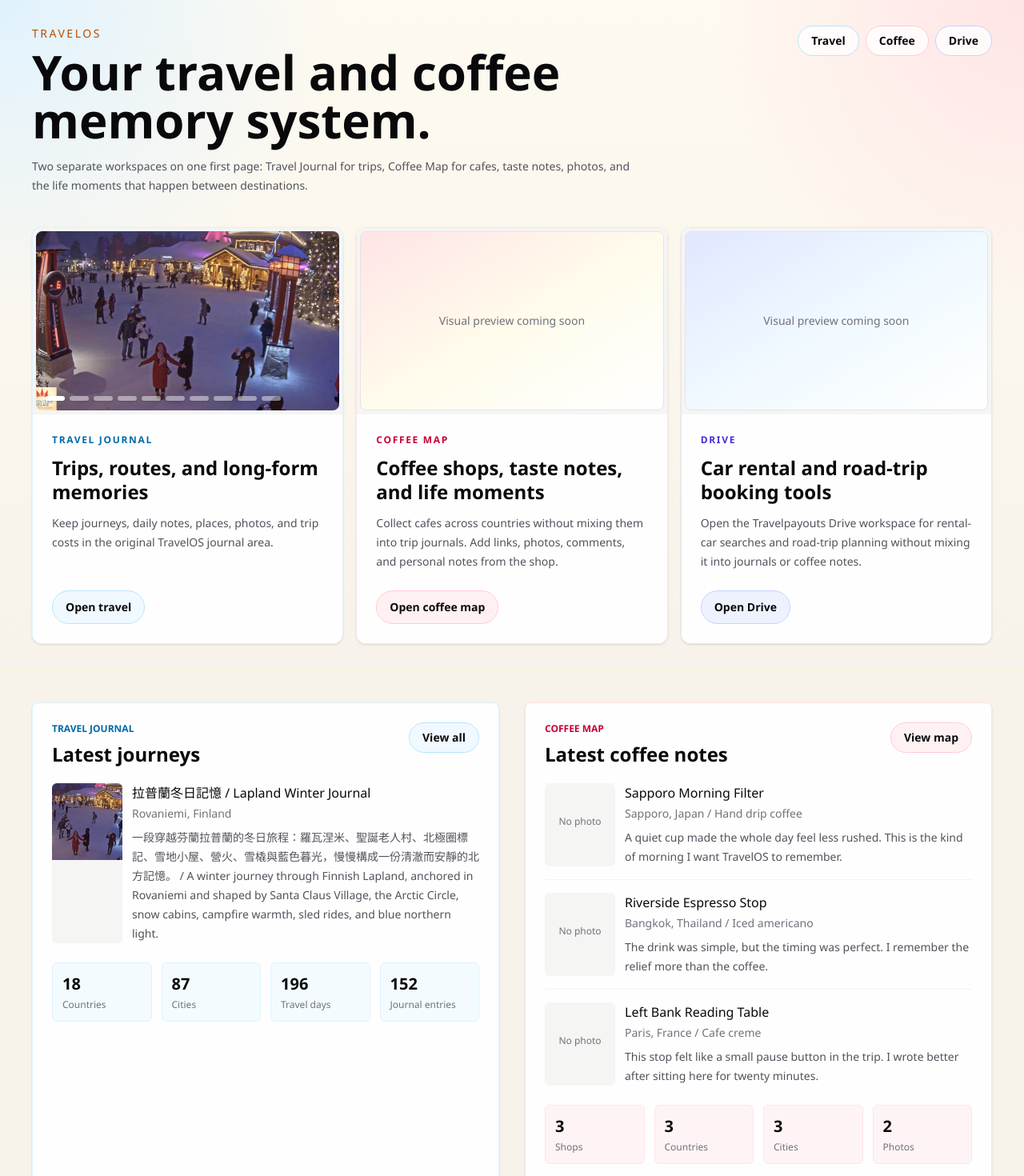
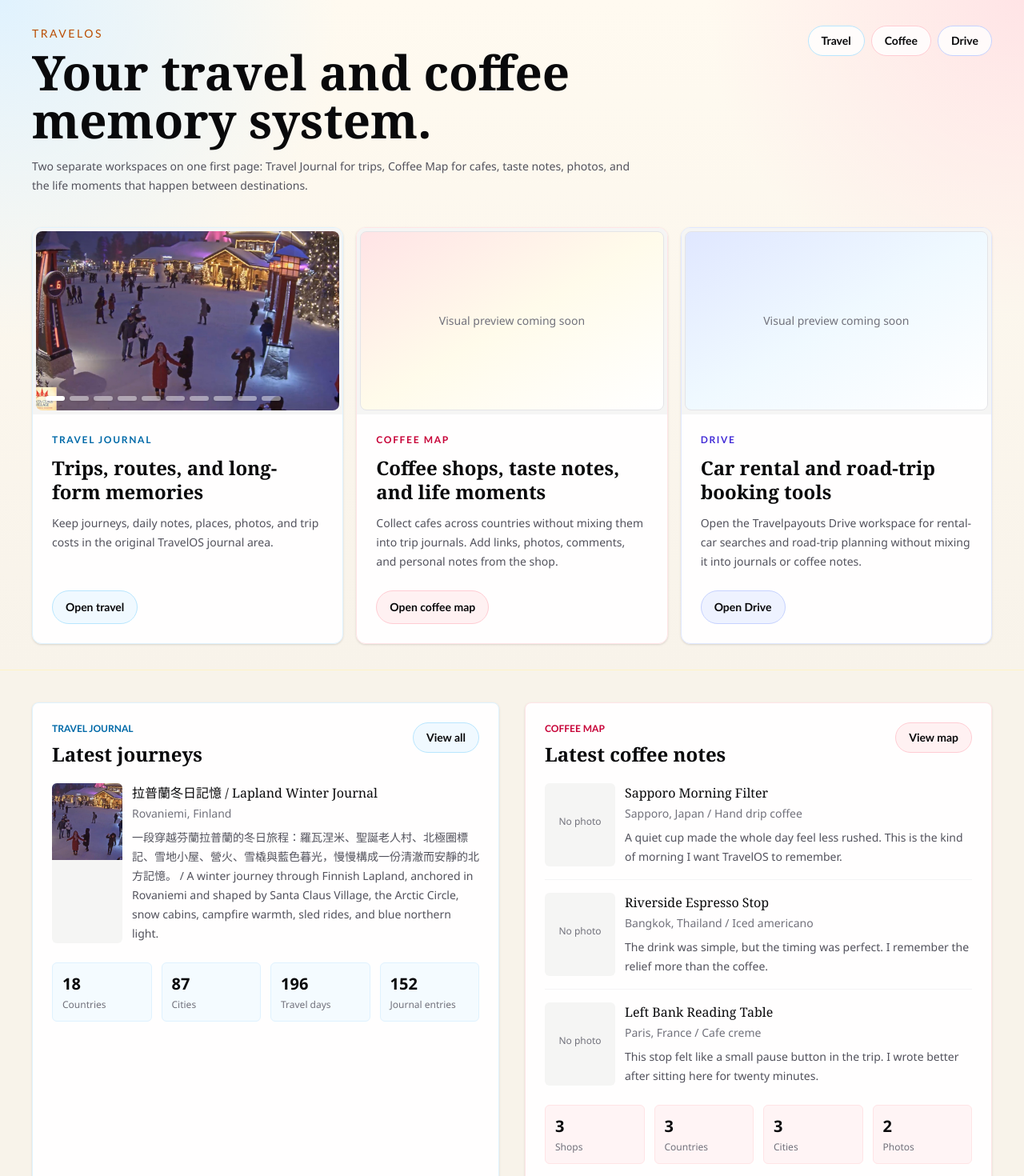
Before and after one commit to c8vzn4ym5g-ai/travelos2, a Next.js app: page / in a window 1280 px wide. Shown: the top 1470 px of the page at 80% size. Built offline with nearby package versions, Linux system fonts and the light colour scheme.

Commit message:
Refine homepage typography and fade pause

```diff
--- a/app/globals.css
+++ b/app/globals.css
@@ -81,6 +81,18 @@ a {
   letter-spacing: 0;
 }
 
+.travel-display {
+  font-family: Georgia, "Times New Roman", Cambria, serif;
+}
+
+.travel-body {
+  font-family: "Aptos", "Segoe UI", Arial, Helvetica, sans-serif;
+}
+
+.travel-label {
+  font-family: "Trebuchet MS", "Segoe UI", Arial, Helvetica, sans-serif;
+}
+
 .travel-kicker {
   color: var(--teal);
   font-weight: 700;
--- a/app/page.tsx
+++ b/app/page.tsx
@@ -131,7 +131,7 @@ function SessionCard({
           };
 
   return (
-    <article className={`flex min-h-[29rem] flex-col overflow-hidden rounded-xl border bg-white/95 shadow-sm ${tone.card}`}>
+    <article className={`travel-body flex min-h-[29rem] flex-col overflow-hidden rounded-xl border bg-white/95 shadow-sm ${tone.card}`}>
       <Link className="block border-b border-zinc-100 bg-stone-100 p-1" href={href}>
         {photoCount > 0 ? (
           <SessionPhotoCarousel photos={photos} />
@@ -142,11 +142,11 @@ function SessionCard({
         )}
       </Link>
       <div className="flex flex-1 flex-col p-6">
-        <p className={`text-xs font-semibold uppercase tracking-[0.14em] ${tone.eyebrow}`}>{eyebrow}</p>
-        <h2 className="mt-3 text-xl font-semibold leading-tight text-zinc-950 sm:text-2xl">{title}</h2>
+        <p className={`travel-label text-xs font-semibold uppercase tracking-[0.14em] ${tone.eyebrow}`}>{eyebrow}</p>
+        <h2 className="travel-display mt-3 text-xl font-semibold leading-tight text-zinc-950 sm:text-2xl">{title}</h2>
         <p className="mt-3 flex-1 text-sm leading-6 text-zinc-600">{description}</p>
         <div className="mt-6 flex flex-wrap gap-3">
-          <Link className={`rounded-full border px-4 py-2.5 text-center text-sm font-semibold transition ${tone.action}`} href={href}>
+          <Link className={`travel-label rounded-full border px-4 py-2.5 text-center text-sm font-semibold transition ${tone.action}`} href={href}>
             {action}
           </Link>
         </div>
@@ -169,7 +169,7 @@ function LatestCoffeeItem({ shop }: { shop: CoffeeShopListItem }) {
         )}
       </Link>
       <div>
-        <p className="font-medium">{shop.name}</p>
+        <p className="travel-display font-medium">{shop.name}</p>
         <p className="mt-1 text-sm text-zinc-500">
           {shop.city}, {shop.country} / {shop.coffeeOrdered}
         </p>
@@ -193,7 +193,7 @@ function LatestTripItem({ trip }: { trip: TripDetail }) {
         )}
       </Link>
       <div>
-        <p className="font-medium">{trip.title}</p>
+        <p className="travel-display font-medium">{trip.title}</p>
         <p className="mt-1 text-sm text-zinc-500">
           {trip.city}, {trip.country}
         </p>
@@ -220,13 +220,13 @@ export default async function Home() {
   };
 
   return (
-    <main className="min-h-screen bg-[#f8f3ea] text-zinc-950">
+    <main className="travel-body min-h-screen bg-[#f8f3ea] text-zinc-950">
       <section className="border-b border-amber-100 bg-[radial-gradient(circle_at_top_left,_#e0f2fe_0,_transparent_28%),radial-gradient(circle_at_top_right,_#ffe4e6_0,_transparent_26%),linear-gradient(180deg,_#fffaf0_0%,_#f8f3ea_100%)]">
         <div className="mx-auto flex max-w-7xl flex-col gap-10 px-6 py-8 lg:px-10">
           <nav className="flex flex-col gap-6 sm:flex-row sm:items-start sm:justify-between">
             <div>
-              <p className="text-sm font-medium uppercase tracking-[0.18em] text-amber-700">TravelOS</p>
-              <h1 className="mt-2 max-w-4xl text-4xl font-semibold tracking-normal text-zinc-950 sm:text-6xl">
+              <p className="travel-label text-sm font-medium uppercase tracking-[0.18em] text-amber-700">TravelOS</p>
+              <h1 className="travel-display mt-2 max-w-4xl text-4xl font-semibold tracking-normal text-zinc-950 sm:text-6xl">
                 Your travel and coffee memory system.
               </h1>
               <p className="mt-4 max-w-3xl text-sm leading-6 text-zinc-600">
@@ -235,13 +235,13 @@ export default async function Home() {
               </p>
             </div>
             <div className="flex flex-wrap gap-2">
-              <Link className="rounded-full border border-sky-200 bg-white/80 px-4 py-2 text-sm font-semibold text-sky-950 transition hover:bg-sky-50" href="/trips">
+              <Link className="travel-label rounded-full border border-sky-200 bg-white/80 px-4 py-2 text-sm font-semibold text-sky-950 transition hover:bg-sky-50" href="/trips">
                 Travel
               </Link>
-              <Link className="rounded-full border border-rose-200 bg-white/80 px-4 py-2 text-sm font-semibold text-rose-950 transition hover:bg-rose-50" href="/coffee">
+              <Link className="travel-label rounded-full border border-rose-200 bg-white/80 px-4 py-2 text-sm font-semibold text-rose-950 transition hover:bg-rose-50" href="/coffee">
                 Coffee
               </Link>
-              <Link className="rounded-full border border-indigo-200 bg-white/80 px-4 py-2 text-sm font-semibold text-indigo-950 transition hover:bg-indigo-50" href="/drive">
+              <Link className="travel-label rounded-full border border-indigo-200 bg-white/80 px-4 py-2 text-sm font-semibold text-indigo-950 transition hover:bg-indigo-50" href="/drive">
                 Drive
               </Link>
             </div>
@@ -257,10 +257,10 @@ export default async function Home() {
         <div className="rounded-lg border border-sky-100 bg-white/95 p-6 shadow-sm">
           <div className="flex flex-wrap items-start justify-between gap-4">
             <div>
-              <p className="text-xs font-semibold uppercase text-sky-700">Travel Journal</p>
-              <h2 className="mt-2 text-2xl font-semibold">Latest journeys</h2>
+              <p className="travel-label text-xs font-semibold uppercase text-sky-700">Travel Journal</p>
+              <h2 className="travel-display mt-2 text-2xl font-semibold">Latest journeys</h2>
             </div>
-            <Link className="rounded-full border border-sky-200 bg-sky-50 px-4 py-2 text-sm font-semibold text-sky-950" href="/trips">
+            <Link className="travel-label rounded-full border border-sky-200 bg-sky-50 px-4 py-2 text-sm font-semibold text-sky-950" href="/trips">
               View all
             </Link>
           </div>
@@ -281,10 +281,10 @@ export default async function Home() {
         <div className="rounded-lg border border-rose-100 bg-white/95 p-6 shadow-sm">
           <div className="flex flex-wrap items-start justify-between gap-4">
             <div>
-              <p className="text-xs font-semibold uppercase text-rose-700">Coffee Map</p>
-              <h2 className="mt-2 text-2xl font-semibold">Latest coffee notes</h2>
+              <p className="travel-label text-xs font-semibold uppercase text-rose-700">Coffee Map</p>
+              <h2 className="travel-display mt-2 text-2xl font-semibold">Latest coffee notes</h2>
             </div>
-            <Link className="rounded-full border border-rose-200 bg-rose-50 px-4 py-2 text-sm font-semibold text-rose-950" href="/coffee">
+            <Link className="travel-label rounded-full border border-rose-200 bg-rose-50 px-4 py-2 text-sm font-semibold text-rose-950" href="/coffee">
               View map
             </Link>
           </div>
--- a/components/session-photo-carousel.tsx
+++ b/components/session-photo-carousel.tsx
@@ -8,7 +8,7 @@ type SessionPhoto = {
 };
 
 const fadeMs = 2200;
-const blankMs = 800;
+const blankMs = 300;
 const stayMs = 7000;
 
 export function SessionPhotoCarousel({ photos }: { photos: SessionPhoto[] }) {
```
